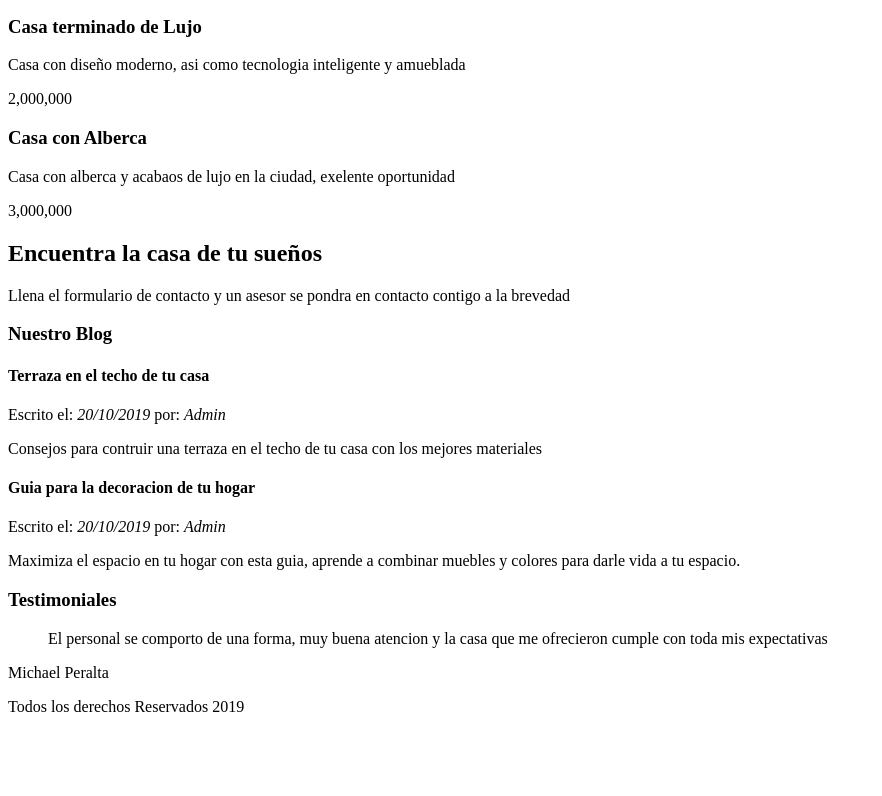
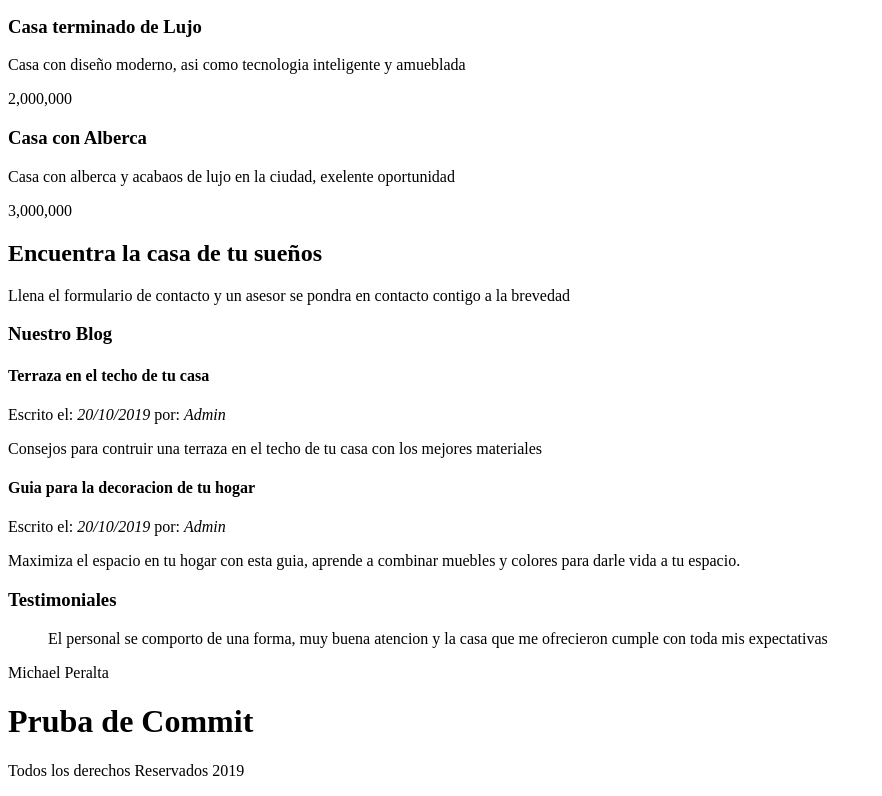
Before and after one commit to MikePeralta27/BIENESRAICES, a plain HTML site: page index.html in a window 1280 px wide. Shown: the part 557-1353 px from the top of the page, without its empty margins (0-882 px from the left). Before the commit the page ends 1289 px from the top, so only its background shows below. Drawn offline with Linux system fonts and the light colour scheme.

Commit message:
Prueba de Commit
Realizando cambios para ver pruebas de commit

```diff
--- a/index.html
+++ b/index.html
@@ -61,7 +61,7 @@
           y la casa que me ofrecieron cumple con toda mis expectativas
         </blockquote>
         <p>Michael Peralta </p>
-
+        <h1>Pruba de Commit</h1>
 
         <p>Todos los derechos Reservados 2019</p>
 
```
